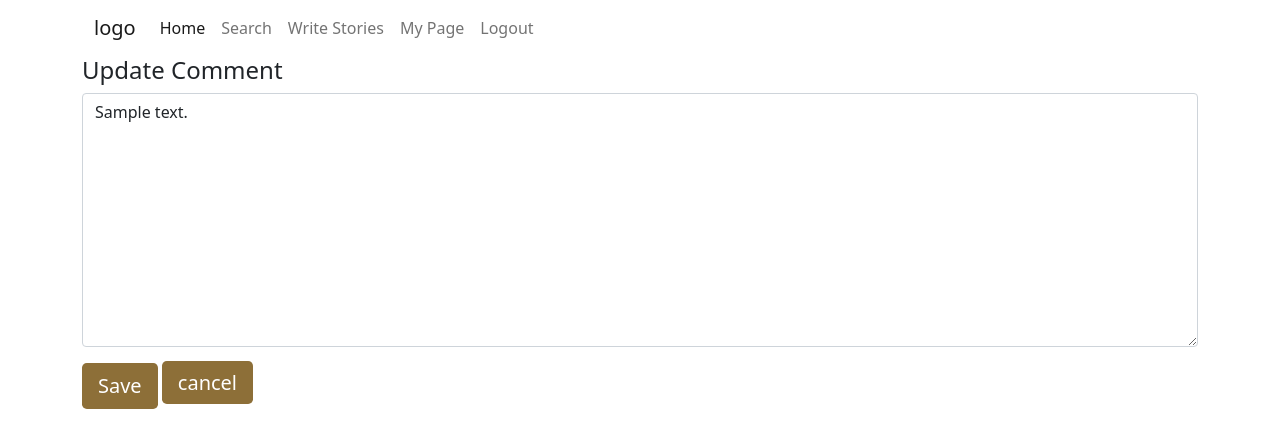
After one commit to rkyzk/ecopost-2023, a Django app: a page that uses templates/update_comment.html in a window 1280 px wide. The commit adds this page. Shown: the top 448 px of the page. Run offline with Django 3.2, Linux system fonts and the light colour scheme; a user stored in the database is signed in; tables that the repository leaves empty hold one stand-in row (values such as "Sample post"); some libraries are stand-ins or nearby versions.

Commit message:
make update_comment.html, wire it and add update/delete buttons for comments

```diff
--- a/blog/urls.py
+++ b/blog/urls.py
@@ -15,5 +15,7 @@ urlpatterns = [
   path('like/<slug:slug>/', views.PostLike.as_view(), name='post_like'),
   path('bookmark/<slug:slug>/', views.Bookmark.as_view(),
        name='bookmark'),
+  path('update_comment/comment<int:id>/', views.UpdateComment.as_view(),
+       name='update_comment'),
   path('detail/<slug:slug>/', views.PostDetail.as_view(), name='detail_page')
 ]
--- a/blog/views.py
+++ b/blog/views.py
@@ -221,8 +221,8 @@ class UpdateComment(LoginRequiredMixin, UserPassesTestMixin, View):
 
     def get(self, request, id, *args, **kwargs):
         """
-        Gets comment from the DB,
-        stores it in comment form and displays the update form
+        Get comment from the DB,
+        store it in comment form and display the update form
         for users to update the body.
         arguments: self, request, id: comment id, *args, **kwargs
         :returns: render()
@@ -241,9 +241,9 @@ class UpdateComment(LoginRequiredMixin, UserPassesTestMixin, View):
 
     def post(self, request, id, *args, **kwargs):
         """
-        Receives comment form, validates it.
-        If it's valid, updates the comment.
-        If not, stores an error message. Redirects to "Detail Page."
+        Receive comment form, validate it.
+        If it's valid, update the comment.
+        If not, store an error message. Redirect to "Detail Page."
         arguments: id: comment id
         :returns: HttpResponseRedirect()
         :rtype: method
--- /dev/null
+++ b/templates/update_comment.html
@@ -0,0 +1,15 @@
+{% extends "base.html" %}
+{% block content %}
+{% load crispy_forms_tags %}
+<div class="form-section">
+    <form method="POST">
+        {% csrf_token %}
+        <h4>Update Comment</h4>
+        {{ comment_form | crispy}}
+        <div class="mt-3">
+            <input type="submit" class="btn btn-submit" value="Save">
+            <a href="{% url 'detail_page' slug %}" class="btn-submit cancel cancel-comment btn-right">cancel</a>
+        </div>
+    </form>
+</div>
+{% endblock content %}
```
Also changed, not shown: templates/post_detail.html (+21 -0 lines).
